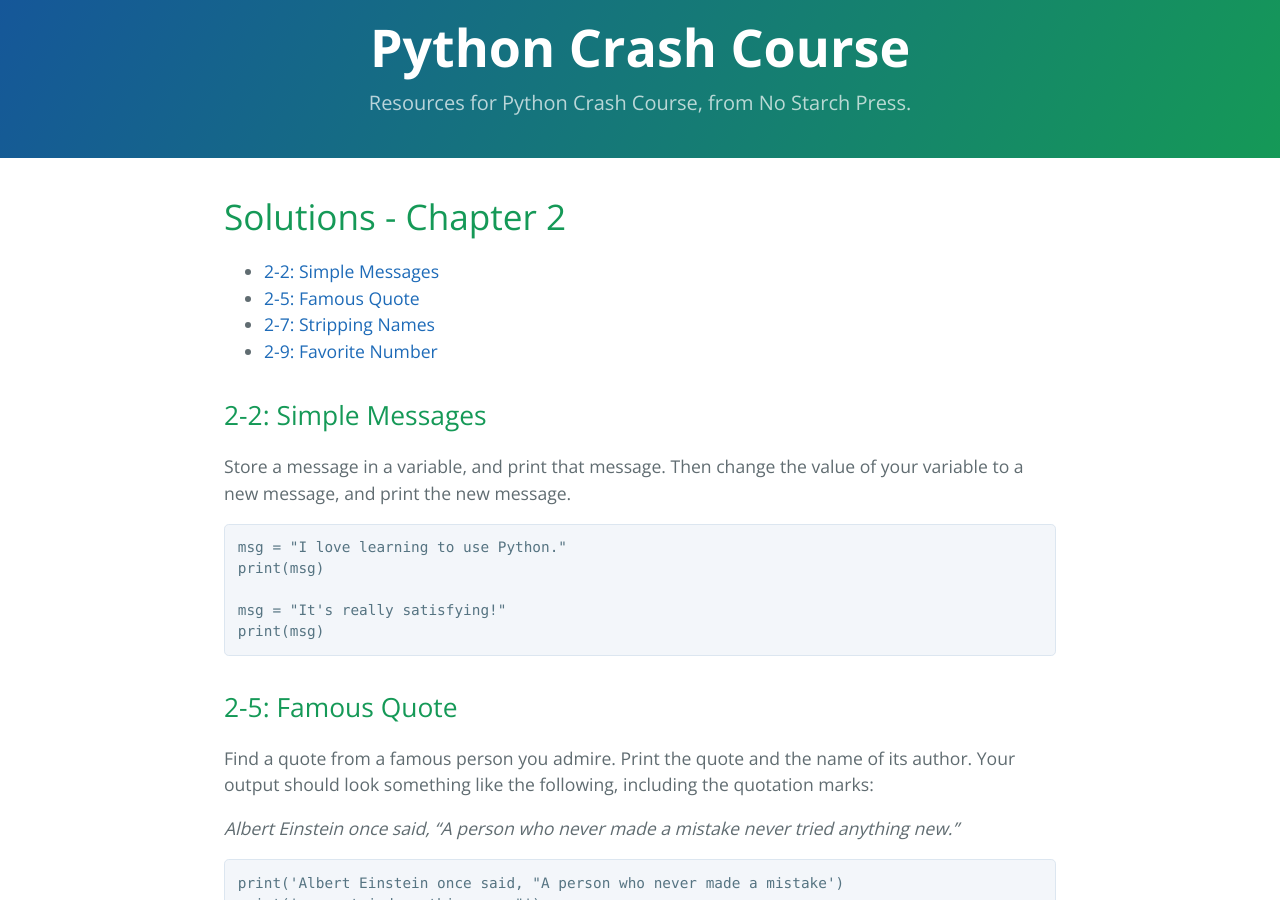
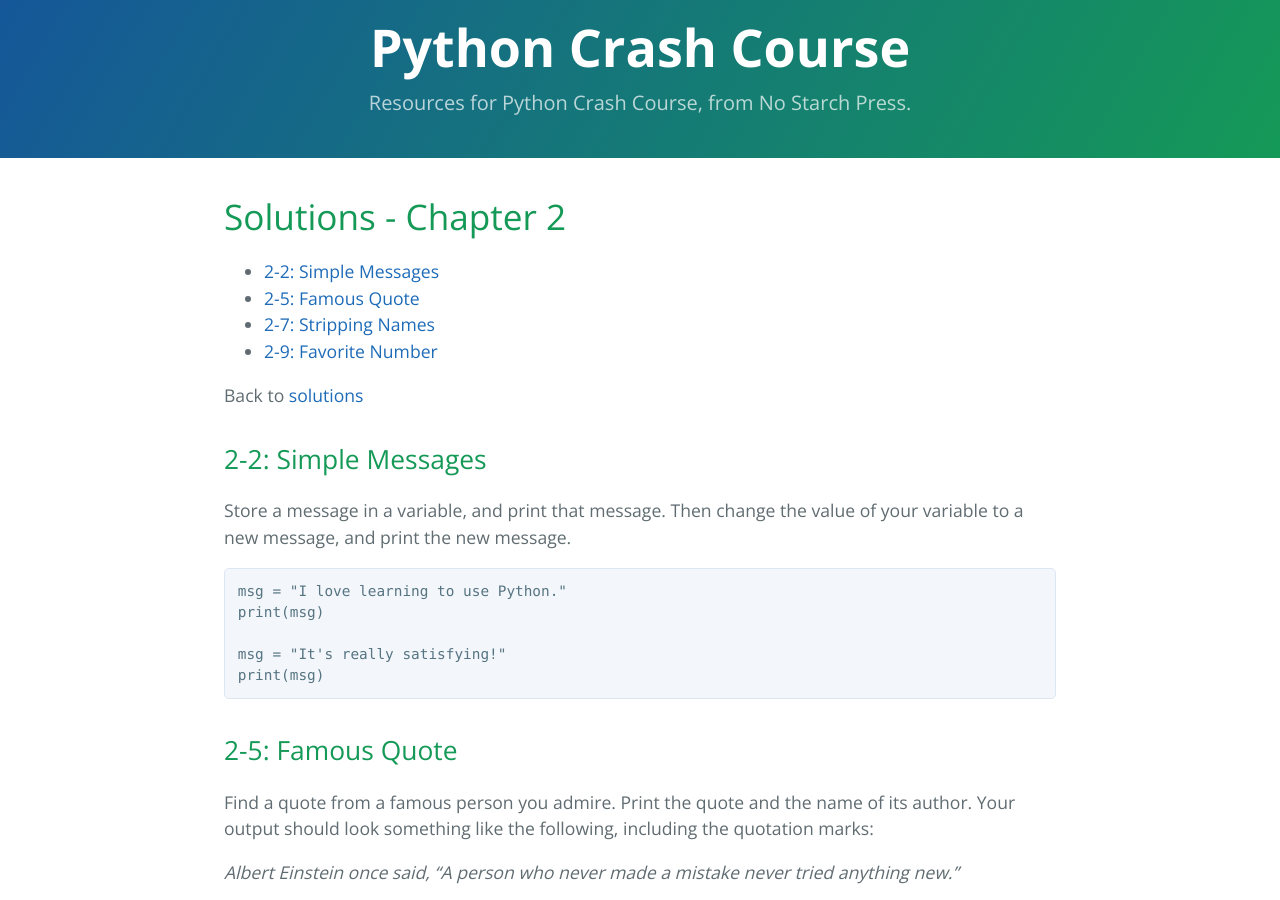
Before and after one commit to ehmatthes/pcc, a Jekyll site: the page built from solutions/chapter_2.md, in a window 1280 px wide and 900 px high. Built offline with Jekyll 4.4.1, drawn with Linux system fonts in a browser that asks for light colours.

Commit message:
Link back to solutions page.

```diff
--- a/solutions/chapter_2.md
+++ b/solutions/chapter_2.md
@@ -7,6 +7,8 @@
 - [2-5: Famous Quote](#famous-quote)
 - [2-7: Stripping Names](#stripping-names)
 - [2-9: Favorite Number](#favorite-number)
+
+Back to [solutions](README.html)
 
 2-2: Simple Messages
 ---
```
